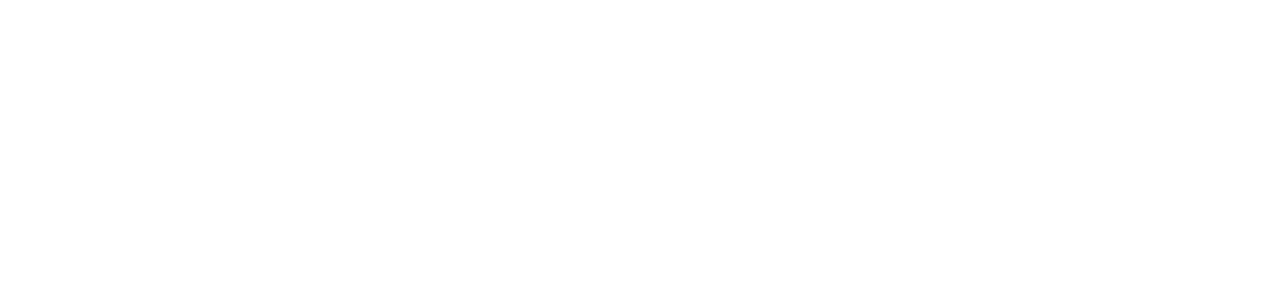
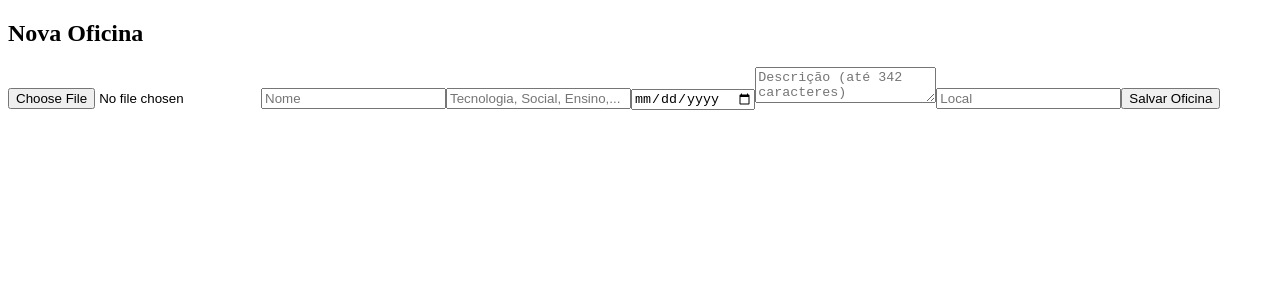
Before and after one commit to LuizaNakahira/CertificadoraIdentitaria, a React (Vite) app in the folder ellp-modifications/: page /oficinas/nova in a window 1280 px wide. Before the commit this address had no page. Shown: the top 300 px of the page. Built offline with nearby package versions, Linux system fonts and the light colour scheme.

Commit message:
create event page

```diff
--- a/ellp-modifications/src/App.jsx
+++ b/ellp-modifications/src/App.jsx
@@ -2,6 +2,7 @@
 import Home from './pages/Home';
 import Eventos from './pages/Eventos';
 import EventosEspecificos from './pages/Eventos_Especificos';
+import CadastroOficina from './pages/CadastroOficina'
 
 function App() {
   return (
@@ -10,6 +11,7 @@
         <Route path="/" element={<Home />} />
         <Route path="/Eventos" element={<Eventos />} />
         <Route path="/Eventos_Especificos" element={<EventosEspecificos />} />
+        <Route path="/oficinas/nova" element={<CadastroOficina />} />
       </Routes>
     </Router>
   );
--- /dev/null
+++ b/ellp-modifications/src/pages/CadastroOficina.jsx
@@ -0,0 +1,112 @@
+import { useState } from 'react';
+import { useNavigate } from 'react-router-dom';
+
+export default function CadastroOficina() {
+  const navigate = useNavigate();
+  const [form, setForm] = useState({
+    imagem: null,
+    nome: '',
+    area: '',
+    data: '',
+    descricao: '',
+    local: '',
+  });
+
+  function handleChange(e) {
+    const { name, value, files } = e.target;
+    setForm((prev) => ({
+      ...prev,
+      [name]: files ? files[0] : value,
+    }));
+  }
+
+function handleSubmit(e) {
+  e.preventDefault();
+
+  const novaOficina = {
+    ...form,
+    area: form.area,
+    id: Date.now(), // ID único simples
+    imagem: URL.createObjectURL(form.imagem), // Exibir a imagem depois
+  };
+
+  // Carrega eventos anteriores do localStorage
+  const eventosSalvos = JSON.parse(localStorage.getItem('eventos')) || [];
+
+  // Salva o novo evento
+  localStorage.setItem('eventos', JSON.stringify([...eventosSalvos, novaOficina]));
+
+  // Vai para a página de eventos
+  navigate('/');
+}
+
+  return (
+    <form onSubmit={handleSubmit} className="p-4 space-y-4 max-w-md mx-auto">
+      <h2 className="text-xl font-bold">Nova Oficina</h2>
+
+      <input
+        type="file"
+        name="imagem"
+        accept="image/*"
+        onChange={handleChange}
+        required
+      />
+
+      <input
+        type="text"
+        name="nome"
+        placeholder="Nome"
+        value={form.nome}
+        onChange={handleChange}
+        className="border p-2 w-full"
+        required
+      />
+
+      <input
+        type="text"
+        name="area"
+        placeholder="Tecnologia, Social, Ensino,..."
+        value={form.area}
+        onChange={handleChange}
+        className="border p-2 w-full"
+        required
+      />
+
+      <input
+        type="date"
+        name="data"
+        value={form.data}
+        onChange={handleChange}
+        className="border p-2 w-full"
+        required
+      />
+
+      <textarea
+        name="descricao"
+        maxLength={342}
+        placeholder="Descrição (até 342 caracteres)"
+        value={form.descricao}
+        onChange={handleChange}
+        className="border p-2 w-full"
+        required
+      />
+
+      <input
+        type="text"
+        name="local"
+        placeholder="Local"
+        value={form.local}
+        onChange={handleChange}
+        className="border p-2 w-full"
+        required
+      />
+
+      <button
+        type="submit"
+        className="bg-green-600 text-white px-4 py-2 rounded"
+      >
+        Salvar Oficina
+      </button>
+    </form>
+  );
+}
--- a/ellp-modifications/src/pages/Eventos.jsx
+++ b/ellp-modifications/src/pages/Eventos.jsx
@@ -1,8 +1,16 @@
-import { useState } from 'react';
-import { Link } from 'react-router-dom';
+import { useEffect, useState } from 'react';
+import { Link, useNavigate } from 'react-router-dom';
 import styles from './Eventos.module.css';
 
-const eventos = [
+function Eventos() {
+  const [eventos, setEventos] = useState([]);
+  const [paginaAtual, setPaginaAtual] = useState(0);
+  const navigate = useNavigate();
+
+  const eventosPorPagina = 1;
+
+  useEffect(() => {
+  const eventosFixos = [
     {
       id: 1,
       titulo: "Vistiq - Spa Wellness",
@@ -17,13 +25,14 @@
       imagem: "/imagens/portfolio.png",
       categoria: "Web Design"
     },
-  // Adicione mais eventos aqui
   ];
 
-function Eventos() {
-  const [paginaAtual, setPaginaAtual] = useState(0);
+  const eventosSalvos = JSON.parse(localStorage.getItem('eventos')) || [];
 
-  const eventosPorPagina = 1;
+  // Combina os dois
+  setEventos([...eventosFixos, ...eventosSalvos]);
+}, []);
+
   const totalPaginas = Math.ceil(eventos.length / eventosPorPagina);
   const eventoAtual = eventos[paginaAtual];
 
@@ -46,20 +55,30 @@
           <span className={styles.homeText}>HOME</span>
           <span className={styles.homeIcon}>🏠</span>
         </Link>
+
+        <button
+          onClick={() => navigate('/oficinas/nova')}
+          className={styles.btn}
+          style={{ marginLeft: 'auto' }}
+        >
+          Cadastrar Oficina
+        </button>
       </div>
 
+      {eventoAtual && (
         <div className={styles.eventoContainer}>
           <p className={styles.descricao}>{eventoAtual.descricao}</p>
-        <h1 className={styles.titulo}>{eventoAtual.titulo}</h1>
+          <h1 className={styles.titulo}>{eventoAtual.titulo || eventoAtual.nome}</h1>
           <div className={styles.info}>
-          <span>Category:</span>
-          <span>{eventoAtual.categoria}</span>
+            <span>Área:</span>
+            <span>{eventoAtual.area || eventoAtual.categoria}</span>
           </div>
-        <img className={styles.imagem} src={eventoAtual.imagem} alt={eventoAtual.titulo} />
+          <img className={styles.imagem} src={eventoAtual.imagem} alt={eventoAtual.nome || eventoAtual.titulo} />
           <Link to={`/Eventos_Especificos/${eventoAtual.id}`}>
             <button className={styles.btn}>Saber Mais</button>
           </Link>
         </div>
+      )}
 
       <div className={styles.pagination}>
         {[...Array(totalPaginas)].map((_, i) => (
```
Lines whose indentation alone changed are shown as unchanged.
